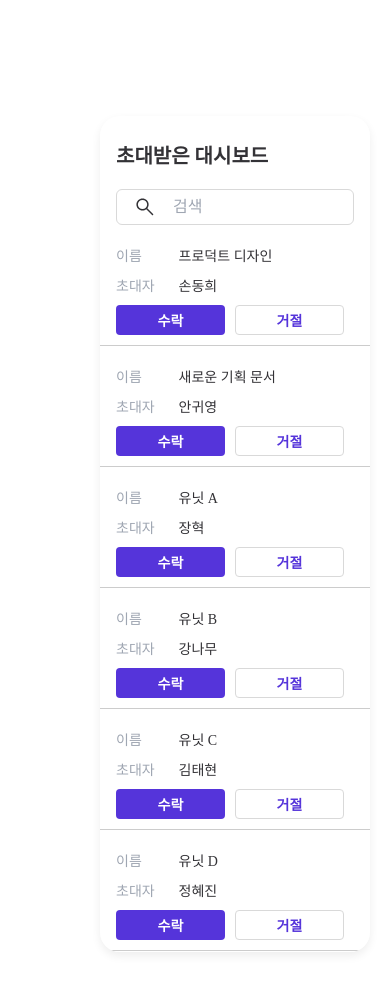
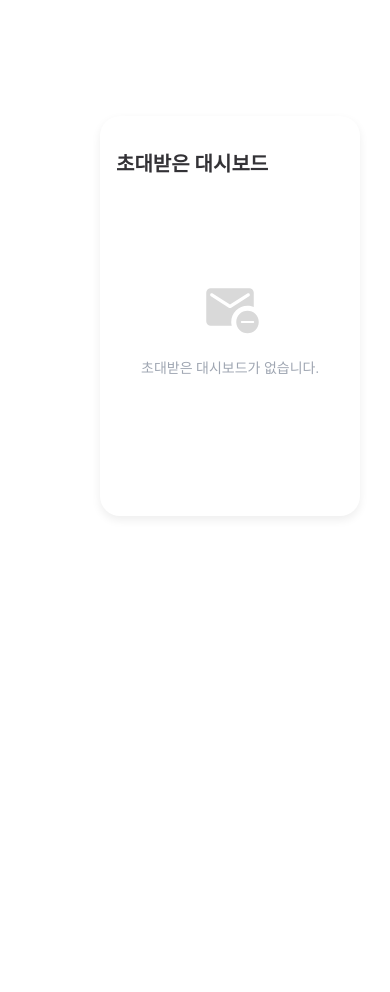
Before and after one commit to sprint-part3-team1/Planyang, a Next.js app: page /main in a window 390 px wide. Shown: the top 992 px of the page. After the commit the page ends 844 px from the top, so only its background shows below. Built offline with nearby package versions, Linux system fonts and the light colour scheme.

Commit message:
feat : 초대받은 대시보드 데이터가 없는 경우 디자인 구현 (DashInvite 컴포넌트)

```diff
--- a/src/app/(route)/mydashboard/_components/DashInvite.module.css
+++ b/src/app/(route)/mydashboard/_components/DashInvite.module.css
@@ -3,6 +3,17 @@
   flex-direction: column;
   width: 102.2rem;
   height: 60rem;
+  padding: 3.2rem 0rem 0rem 0rem;
+  border-radius: 2rem;
+  background: var(--white_FFFFFF);
+  box-shadow: 0rem 0.4rem 1rem var(--gray_EEEEEE);
+  overflow-y: scroll;
+}
+.noContainer {
+  display: flex;
+  flex-direction: column;
+  width: 102.2rem;
+  height: 40rem;
   padding: 3.2rem 0rem 0rem 0rem;
   border-radius: 2rem;
   background: var(--white_FFFFFF);
@@ -31,6 +42,29 @@
   background: var(--white_FFFFFF);
   margin-left: 2.8rem;
   margin-bottom: 2rem;
+}
+
+.noSearchBar {
+  display: none;
+}
+
+.messageFrame {
+  display: flex;
+  flex-direction: column;
+  align-items: center;
+  justify-content: center;
+  margin-top: 7rem;
+  gap: 2rem;
+}
+
+#message {
+  color: var(--gray_9FA6B2);
+  text-align: center;
+  font-family: Pretendard;
+  font-size: var(--font18);
+  font-style: normal;
+  font-weight: 400;
+  line-height: normal;
 }
 
 .searchBarContent {
@@ -103,6 +137,11 @@
     height: 59.2rem;
     flex-shrink: 0;
   }
+
+  .noContainer {
+    width: 50.4rem;
+    flex-shrink: 0;
+  }
   .searchBar {
     width: auto;
     height: 4rem;
@@ -122,6 +161,12 @@
     height: 83.6rem;
   }
 
+  .noContainer {
+    width: 26rem;
+    height: 40rem;
+    flex-shrink: 0;
+  }
+
   .title {
     padding: 0rem 1.6rem;
     font-size: 2rem;
@@ -132,6 +177,21 @@
     margin-left: 1.6rem;
     margin-right: 1.6rem;
   }
+
+  .messageFrame {
+    margin-top: 8rem;
+    gap: 2rem;
+  }
+
+  #unsubscribeImage {
+    width: 6rem;
+    height: 6rem;
+  }
+
+  #message {
+    font-size: var(--font14);
+  }
+
   #input {
     width: 15rem;
     height: 3.4rem;
--- a/src/app/(route)/mydashboard/_components/DashInvite.tsx
+++ b/src/app/(route)/mydashboard/_components/DashInvite.tsx
@@ -8,6 +8,7 @@ import styles from './DashInvite.module.css';
 
 const DashInvite = () => {
   const SEARCH_ICON = '/assets/icons/search.svg';
+  const UNSUBSCRIBE_IMAGE = '/assets/images/unsubscribe.svg';
 
   const [isMobile, setIsMobile] = useState(false);
 
@@ -24,19 +25,27 @@ const DashInvite = () => {
     };
   }, []);
 
-  const dashData = [
-    { name: '프로덕트 디자인', invite: '손동희' },
-    { name: '새로운 기획 문서', invite: '안귀영 ' },
-    { name: '유닛 A', invite: '장혁' },
-    { name: '유닛 B', invite: '강나무' },
-    { name: '유닛 C', invite: '김태현' },
-    { name: '유닛 D', invite: '정혜진' },
-  ];
+  // const dashData = [
+  //   { name: '프로덕트 디자인', invite: '손동희' },
+  //   { name: '새로운 기획 문서', invite: '안귀영 ' },
+  //   { name: '유닛 A', invite: '장혁' },
+  //   { name: '유닛 B', invite: '강나무' },
+  //   { name: '유닛 C', invite: '김태현' },
+  //   { name: '유닛 D', invite: '정혜진' },
+  // ];
+
+  const dashData = [];
 
   return (
-    <div className={styles.container}>
+    <div
+      className={dashData.length === 0 ? styles.noContainer : styles.container}
+    >
       <span className={styles.title}>초대받은 대시보드</span>
-      <div className={styles.searchBar}>
+      <div
+        className={
+          dashData.length === 0 ? styles.noSearchBar : styles.searchBar
+        }
+      >
         <div className={styles.searchBarContent}>
           <Image
             id={styles.searchIcon}
@@ -48,6 +57,20 @@ const DashInvite = () => {
           <input id={styles.input} placeholder="검색" />
         </div>
       </div>
+      {dashData.length === 0 ? (
+        <div className={styles.messageFrame}>
+          <Image
+            id={styles.unsubscribeImage}
+            width={100}
+            height={100}
+            src={UNSUBSCRIBE_IMAGE}
+            alt="unsubscribeImage"
+          />
+          <span id={styles.message}>초대받은 대시보드가 없습니다.</span>
+        </div>
+      ) : (
+        <>
+          {' '}
           {isMobile ? (
             <>
               {' '}
@@ -86,6 +109,8 @@ const DashInvite = () => {
               ))}
             </>
           )}
+        </>
+      )}
     </div>
   );
 };
```
Also changed, not shown: public/assets/images/unsubscribe.svg (added). Lines whose indentation alone changed are shown as unchanged.
